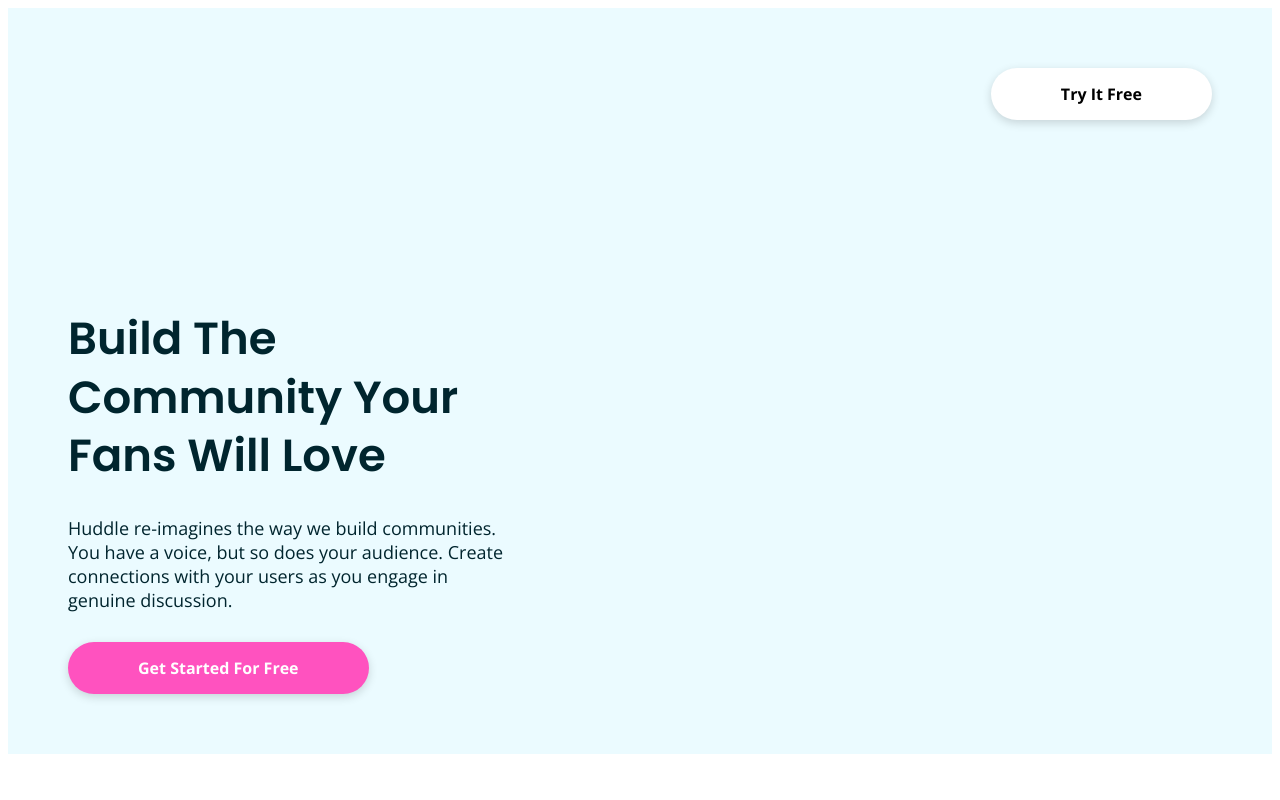
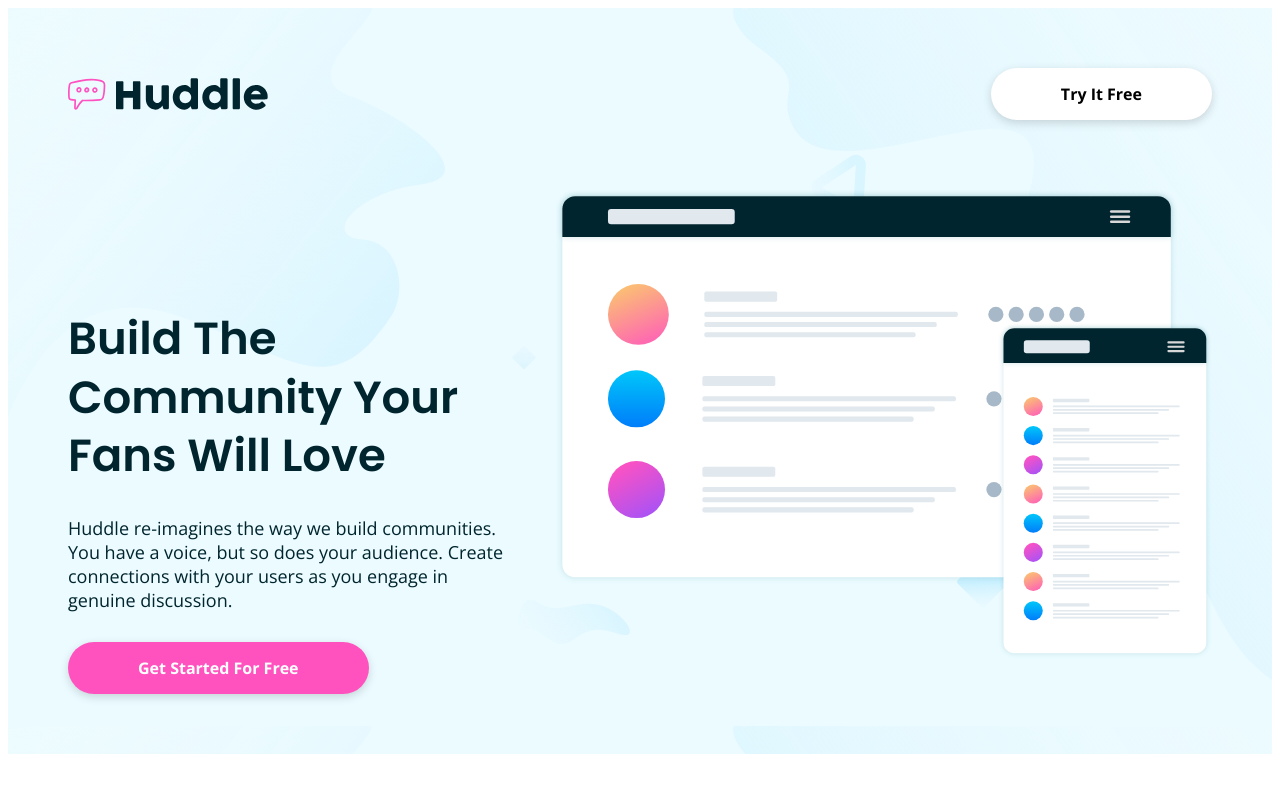
Before and after one commit to m5rius/2023-08-21-Bigger-task, a plain HTML site: page index.html in a window 1280 px wide. Shown: the top 800 px of the page. Drawn offline with nearby package versions, Linux system fonts and the light colour scheme; the site is published under a folder, as on GitHub Pages, so addresses that start at the root find nothing.

Commit message:
Photos fixed second

```diff
--- a/index.html
+++ b/index.html
@@ -18,7 +18,7 @@
         <div class="top-box">
             <div class="top-top">
                 <div class="top-logo">
-                    <img src="/images/logo.svg" alt="">
+                    <img src="./images/logo.svg" alt="">
                 </div>
 
                 <div class="button top-button">
@@ -38,7 +38,7 @@
                     </div>
                 </div>
                 <div class="top-bottom-right">
-                    <img src="/images/illustration-mockups.svg" alt="">
+                    <img src="./images/illustration-mockups.svg" alt="">
                 </div>
             </div>
         </div>
--- a/style.css
+++ b/style.css
@@ -12,7 +12,7 @@ h1, p, h2{
 }
 
 .top-wrap{
-    background-image: url(/images/bg-hero-desktop.svg);
+    background-image: url(./images/bg-hero-desktop.svg);
     max-width: 1440px;
     margin-left: auto;
     margin-right: auto;
```
